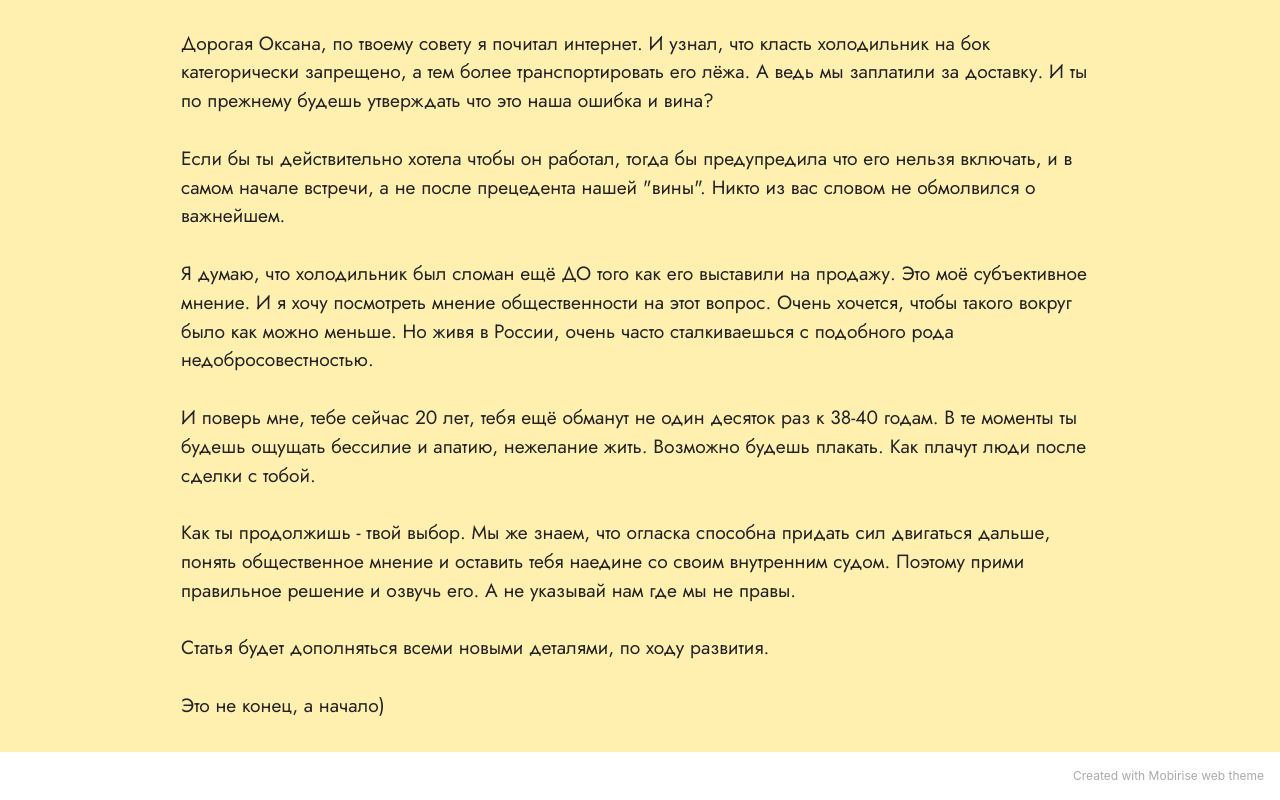
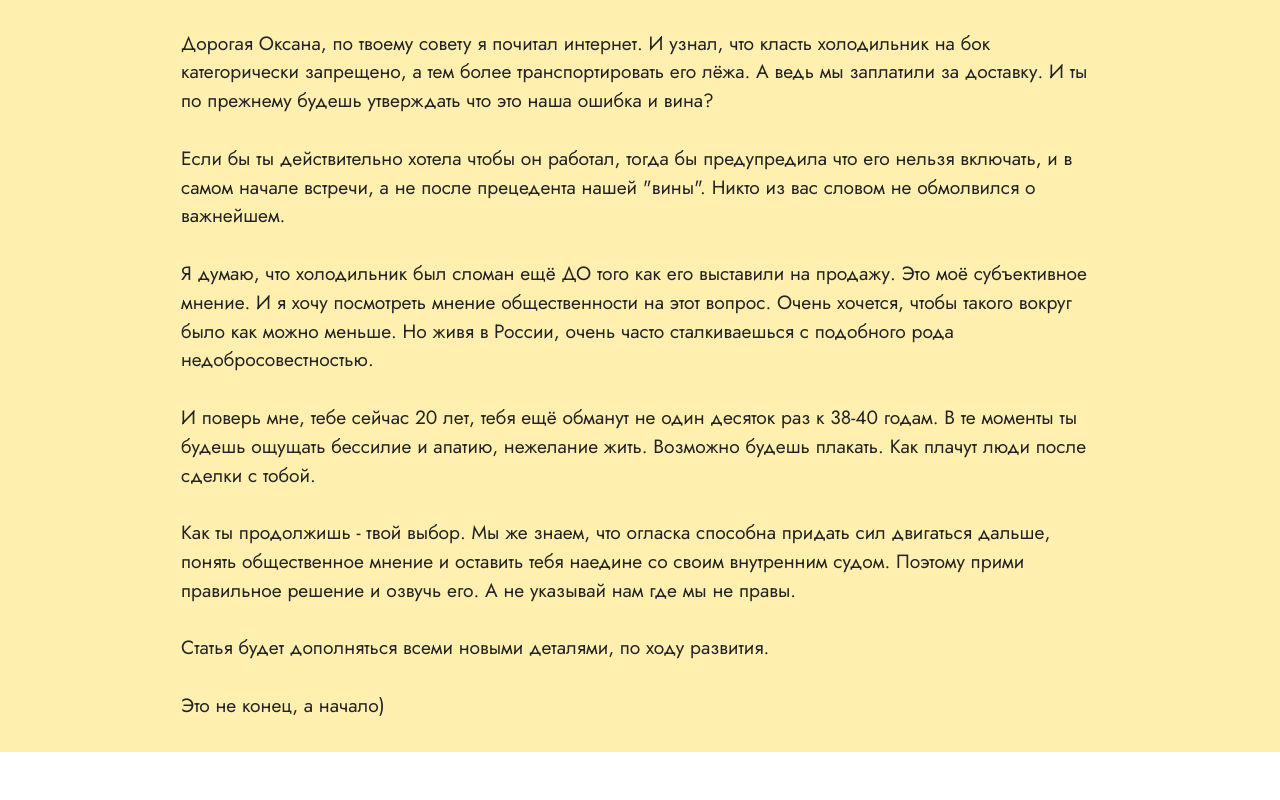
Before and after one commit to oglaska/oglaska.github.io, a plain HTML site: page oksana/index.html in a window 1280 px wide. Shown: the part 4538-5338 px from the top of the page. Drawn offline with Linux system fonts and the light colour scheme.

Commit message:
no mobirise

```diff
--- a/oksana/index.html
+++ b/oksana/index.html
@@ -201,7 +201,7 @@
             </div>
         </div>
     </div>
-</section><section style="background-color: #fff; font-family: -apple-system, BlinkMacSystemFont, 'Segoe UI', 'Roboto', 'Helvetica Neue', Arial, sans-serif; color:#aaa; font-size:12px; padding: 0; align-items: center; display: flex;"><a href="https://mobirise.site/c" style="flex: 1 1; height: 3rem; padding-left: 1rem;"></a><p style="flex: 0 0 auto; margin:0; padding-right:1rem;">Created with <a href="https://mobirise.site/b" style="color:#aaa;">Mobirise</a> web theme</p></section><script src="assets/bootstrap/js/bootstrap.bundle.min.js"></script>  <script src="assets/smoothscroll/smooth-scroll.js"></script>  <script src="assets/ytplayer/index.js"></script>  <script src="assets/theme/js/script.js"></script>
+</section><section style="background-color: #fff; font-family: -apple-system, BlinkMacSystemFont, 'Segoe UI', 'Roboto', 'Helvetica Neue', Arial, sans-serif; color:#aaa; font-size:12px; padding: 0; align-items: center; display: flex;"><a href="https://mobirise.site/c" style="flex: 1 1; height: 3rem; padding-left: 1rem;"></a><p style="flex: 0 0 auto; margin:0; padding-right:1rem;"> <a href="https://mobirise.site/b" style="color:#aaa;"></a> </p></section><script src="assets/bootstrap/js/bootstrap.bundle.min.js"></script>  <script src="assets/smoothscroll/smooth-scroll.js"></script>  <script src="assets/ytplayer/index.js"></script>  <script src="assets/theme/js/script.js"></script>
 
 
 </body>
```
